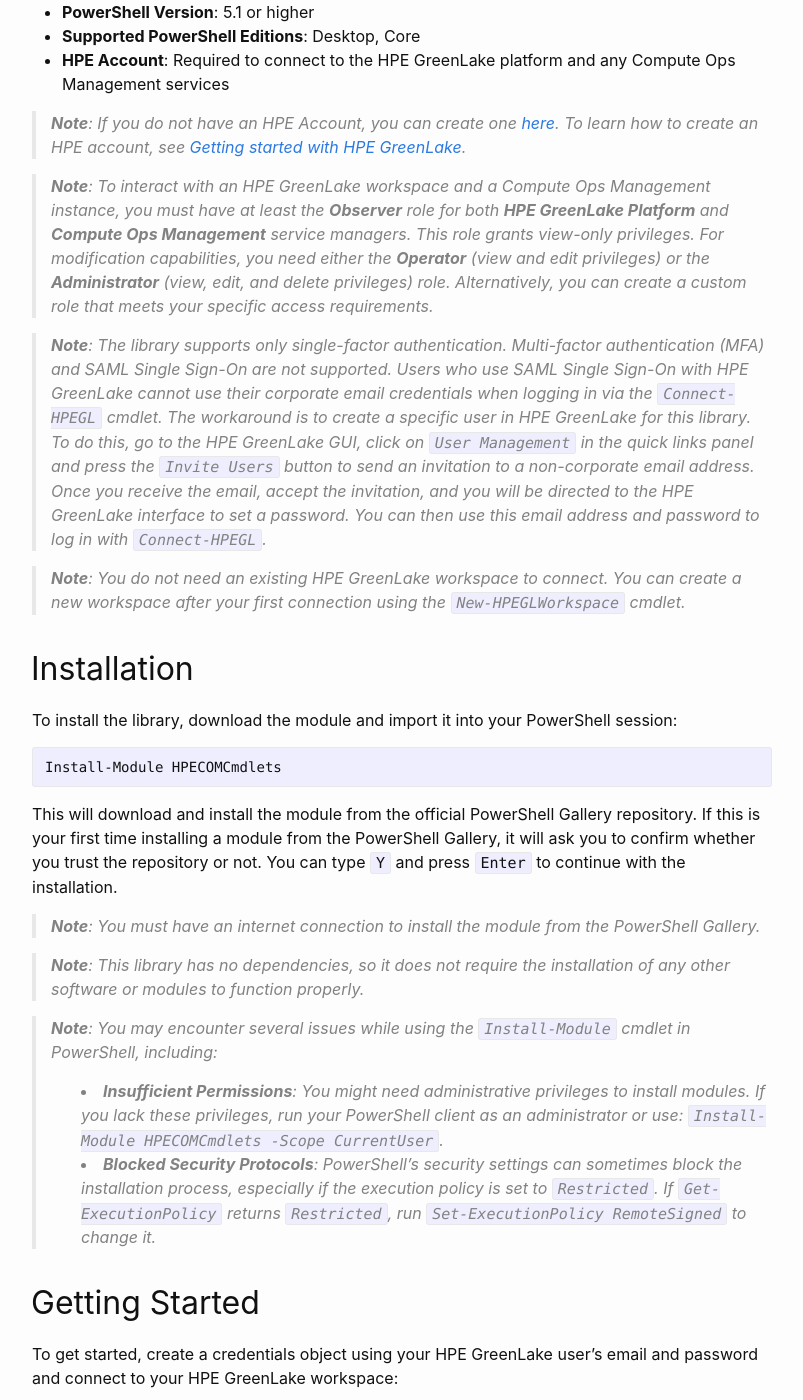
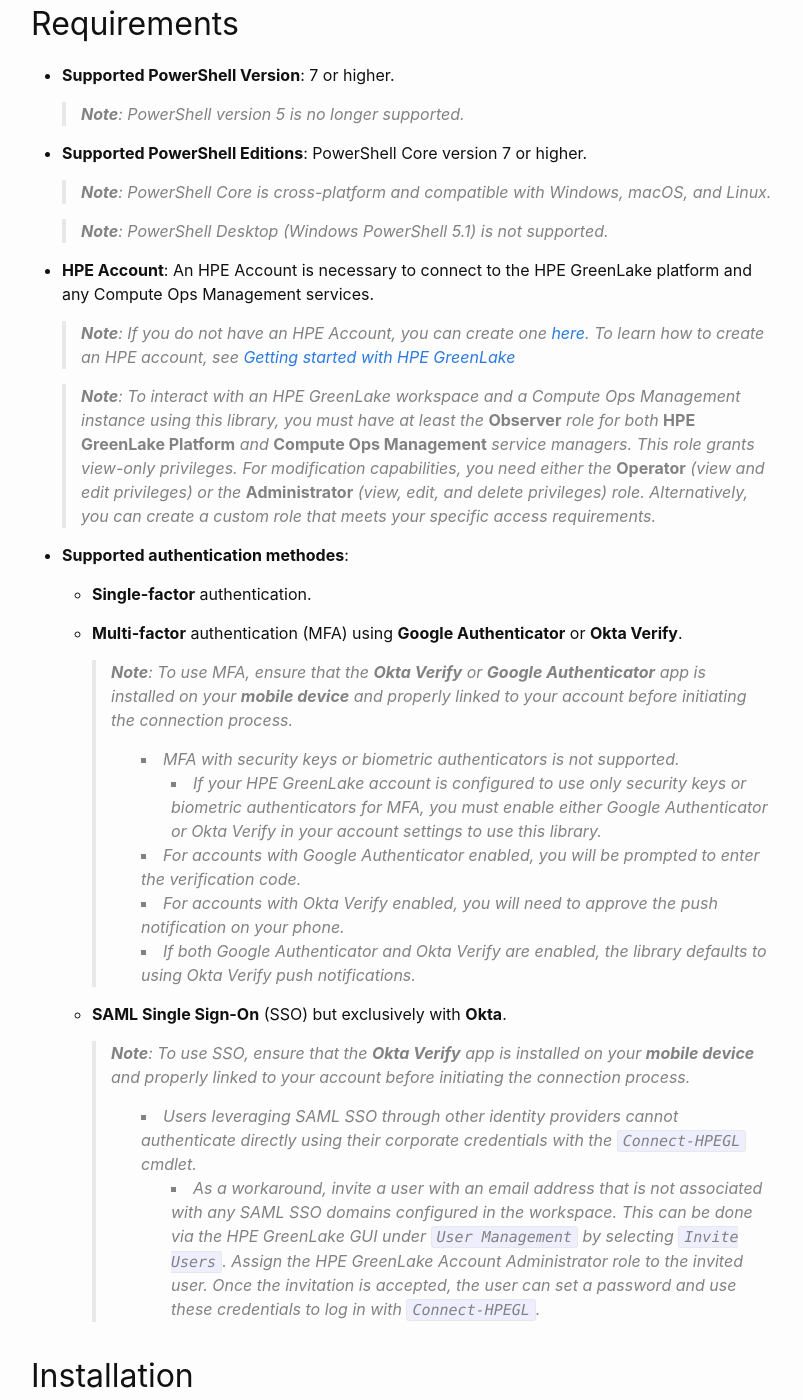
Before and after one commit to jullienl/jullienl.github.io, a Jekyll site: the page built from _posts/2024-11-14-PowerShell-library-for-HPE-GreenLake..md, in a window 1280 px wide and 1400 px high, scrolled down 2612 px. Shown: the whole window, without its empty margins (238-1041 px from the left). Built offline with Jekyll 4.4.1, drawn with Linux system fonts in a browser that asks for light colours; comment, search, counter and statistics services are not loaded; some of the changed text lies outside the part shown.

Commit message:
Update HPECOMCmdlets

````diff
--- a/_layouts/post.html
+++ b/_layouts/post.html
@@ -2,6 +2,10 @@
 layout: default
 ---
 <article class="post h-entry" itemscope itemtype="http://schema.org/BlogPosting">
+
+  {% if page.title == "PowerShell Library for HPE Compute Ops Management" %}
+  <meta name="google-site-verification" content="ekN4eYyUb3noZEqgRg8BWMBhAzrWSCuNkvYByWGRGKk" />
+  {% endif %}
 
   <header class="post-header">
     <a href="{{post.url}}"><div class="bg-img" style="background-image: url({{page.image}})"></div></a>
--- a/_posts/2024-11-14-PowerShell-library-for-HPE-GreenLake..md
+++ b/_posts/2024-11-14-PowerShell-library-for-HPE-GreenLake..md
@@ -25,7 +26,7 @@
 
 This library provides a variety of key features for managing HPE GreenLake and Compute Ops Management. Here are the main features:
 
-- **Authentication**: Connect to HPE GreenLake using single-factor authentication with or without an existing workspace.
+- **Authentication**: Establish secure connections to HPE GreenLake using Single Sign-On (SSO) or single/multi-factor authentication. Whether you have an existing workspace or not, the library supports flexible authentication methods to suit your needs.
 - **Workspace Management**: Create and manage HPE GreenLake workspaces.
 - **Session Tracking**: Automatically track sessions with the global session tracker `$HPEGreenLakeSession`.
 - **User Management**: Invite and manage users within your HPE GreenLake environment, assign roles.
@@ -46,20 +47,43 @@
 These features collectively provide a comprehensive set of cmdlets to manage various aspects of your HPE GreenLake environment and any existing Compute Ops Management service instances.
 
 
+
 ## Requirements
 
-- **PowerShell Version**: 5.1 or higher
-- **Supported PowerShell Editions**: Desktop, Core
-- **HPE Account**: Required to connect to the HPE GreenLake platform and any Compute Ops Management services
+- **Supported PowerShell Version**: 7 or higher.
 
+    > **Note**: PowerShell version 5 is no longer supported.
 
-> **Note**: If you do not have an HPE Account, you can create one [here](https://common.cloud.hpe.com). To learn how to create an HPE account, see [Getting started with HPE GreenLake](https://support.hpe.com/hpesc/public/docDisplay?docId=a00120892en_us&page=GUID-497192AA-FDC2-49C5-B572-0D2F58A23745.html).
+- **Supported PowerShell Editions**: PowerShell Core version 7 or higher.
 
-> **Note**: To interact with an HPE GreenLake workspace and a Compute Ops Management instance, you must have at least the **Observer** role for both **HPE GreenLake Platform** and **Compute Ops Management** service managers. This role grants view-only privileges. For modification capabilities, you need either the **Operator** (view and edit privileges) or the **Administrator** (view, edit, and delete privileges) role. Alternatively, you can create a custom role that meets your specific access requirements.
+    > **Note**: PowerShell Core is cross-platform and compatible with Windows, macOS, and Linux.
 
-> **Note**: The library supports only single-factor authentication. Multi-factor authentication (MFA) and SAML Single Sign-On are not supported. Users who use SAML Single Sign-On with HPE GreenLake cannot use their corporate email credentials when logging in via the `Connect-HPEGL` cmdlet. The workaround is to create a specific user in HPE GreenLake for this library. To do this, go to the HPE GreenLake GUI, click on `User Management` in the quick links panel and press the `Invite Users` button to send an invitation to a non-corporate email address. Once you receive the email, accept the invitation, and you will be directed to the HPE GreenLake interface to set a password. You can then use this email address and password to log in with `Connect-HPEGL`.
+    > **Note**: PowerShell Desktop (Windows PowerShell 5.1) is not supported.
 
-> **Note**: You do not need an existing HPE GreenLake workspace to connect. You can create a new workspace after your first connection using the `New-HPEGLWorkspace` cmdlet.
+- **HPE Account**: An HPE Account is necessary to connect to the HPE GreenLake platform and any Compute Ops Management services.
+
+    > **Note**: If you do not have an HPE Account, you can create one [here](https://common.cloud.hpe.com). To learn how to create an HPE account, see [Getting started with HPE GreenLake](https://support.hpe.com/hpesc/public/docDisplay?docId=a001.0.122en_us&page=GUID-497192AA-FDC2-49C5-B572-0D2F58A23745.html)
+
+    > **Note**: To interact with an HPE GreenLake workspace and a Compute Ops Management instance using this library, you must have at least the ***Observer*** role for both ***HPE GreenLake Platform*** and ***Compute Ops Management*** service managers. This role grants view-only privileges. For modification capabilities, you need either the ***Operator*** (view and edit privileges) or the ***Administrator*** (view, edit, and delete privileges) role. Alternatively, you can create a custom role that meets your specific access requirements.
+
+- **Supported authentication methodes**:
+
+    - **Single-factor** authentication.
+
+    - **Multi-factor** authentication (MFA) using **Google Authenticator** or **Okta Verify**.
+
+        > **Note**: To use MFA, ensure that the **Okta Verify** or **Google Authenticator** app is installed on your **mobile device** and properly linked to your account before initiating the connection process.
+        > - MFA with security keys or biometric authenticators is not supported.
+        >   - If your HPE GreenLake account is configured to use only security keys or biometric authenticators for MFA, you must enable either Google Authenticator or Okta Verify in your account settings to use this library.
+        > - For accounts with Google Authenticator enabled, you will be prompted to enter the verification code.
+        > - For accounts with Okta Verify enabled, you will need to approve the push notification on your phone.
+        > - If both Google Authenticator and Okta Verify are enabled, the library defaults to using Okta Verify push notifications.
+
+    - **SAML Single Sign-On** (SSO) but exclusively with **Okta**.
+        > **Note**: To use SSO, ensure that the **Okta Verify** app is installed on your **mobile device** and properly linked to your account before initiating the connection process.
+        > - Users leveraging SAML SSO through other identity providers cannot authenticate directly using their corporate credentials with the `Connect-HPEGL` cmdlet.
+        >   - As a workaround, invite a user with an email address that is not associated with any SAML SSO domains configured in the workspace. This can be done via the HPE GreenLake GUI under `User Management` by selecting `Invite Users`. Assign the HPE GreenLake Account Administrator role to the invited user. Once the invitation is accepted, the user can set a password and use these credentials to log in with `Connect-HPEGL`.
+
 
 
 ## Installation
@@ -90,13 +114,15 @@
 Connect-HPEGL -Credential $credentials -Workspace "YourWorkspaceName"
 ```
 
-
-
 If you don't have a workspace yet, use:
 
 ```sh
 Connect-HPEGL -Credential $credentials
 ```
+
+
+ > **Note**: You do not need an existing HPE GreenLake workspace to connect. You can create a new workspace after your first connection using the `New-HPEGLWorkspace` cmdlet.
+
 
 If you have multiple workspaces assigned to your account and are unsure which one to connect to, use:
 
````
Also changed, not shown: other parts of _posts/2024-11-14-PowerShell-library-for-HPE-GreenLake..md (+1 -0 lines).
